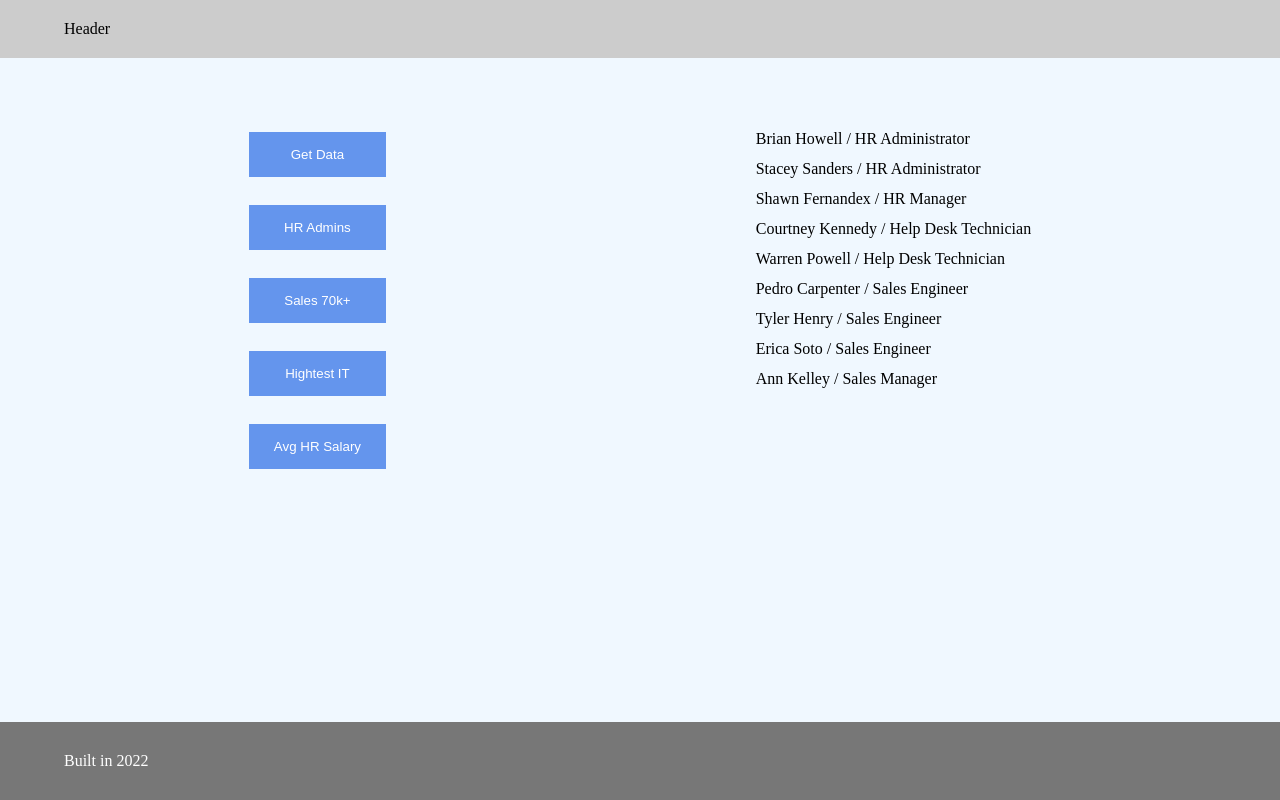
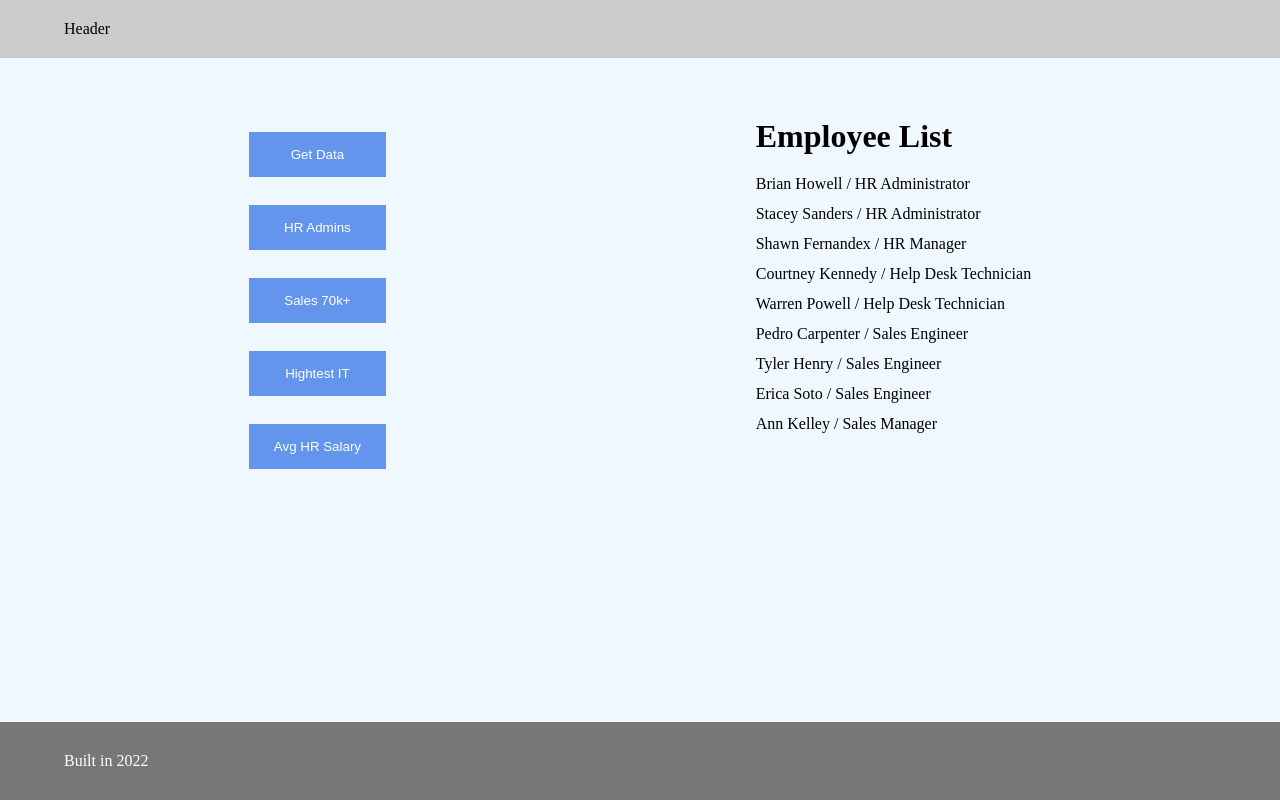
Before and after one commit to samuraijane/exercise-employee-reports, a React (Create React App) app: page / in a window 1280 px wide. Both pictures are taken after a click on the button "Get Data". Built offline with nearby package versions, Linux system fonts and the light colour scheme.

Commit message:
add titles

```diff
--- a/src/sectioning/main.jsx
+++ b/src/sectioning/main.jsx
@@ -108,14 +108,37 @@ const Main = () => {
         </div>
         <div className="report-block__report">
           {allEmployees && allEmployees.length > 0 && (
-            <ul className="report-block__employee-list">
-              {allEmployees.map((employee, index) => <li key={index}>{employee.name} / {employee.occupation} </li>)}
-            </ul>
+            <>
+              <h1>Employee List</h1>
+              <ul className="report-block__employee-list">
+                {allEmployees.map((employee, index) => <li key={index}>{employee.name} / {employee.occupation} </li>)}
+              </ul>
+            </>
           )}
-          {hrAdmins && <p>{hrAdmins.map((x, i) => <li key={i}>{x}</li>)}</p>}
-          {sales70k && <p>{sales70k.map((x, i) => <li key={i}>{x}</li>)}</p>}
-          {highestIT && <p>{highestIT}</p>}
-          {avgHRSalary && <p>{avgHRSalary}</p>}
+          {hrAdmins && (
+            <>
+              <h1>HR Administrators</h1>
+              <ul>{hrAdmins.map((x, i) => <li key={i}>{x}</li>)}</ul>
+            </>
+          )}
+          {sales70k && (
+            <>
+              <h1>Sales Reps Making &gt; $70k</h1>
+              <ul>{sales70k.map((x, i) => <li key={i}>{x}</li>)}</ul>
+            </>
+            )}
+          {highestIT && (
+            <>
+              <h1>Highest Paid IT Employee</h1>
+              <p>{highestIT}</p>
+            </>
+          )}
+          {avgHRSalary && (
+            <>
+              <h1>Average Salary of All Employees</h1>
+              <p>{avgHRSalary}</p>
+            </>
+          )}
         </div>
       </div>
     </main>
--- a/src/style.css
+++ b/src/style.css
@@ -14,6 +14,10 @@ footer {
   color: white;
   flex-shrink: 0;
   padding: 30px 0;
+}
+
+h1 {
+  margin-bottom: 20px;
 }
 
 header {
```
